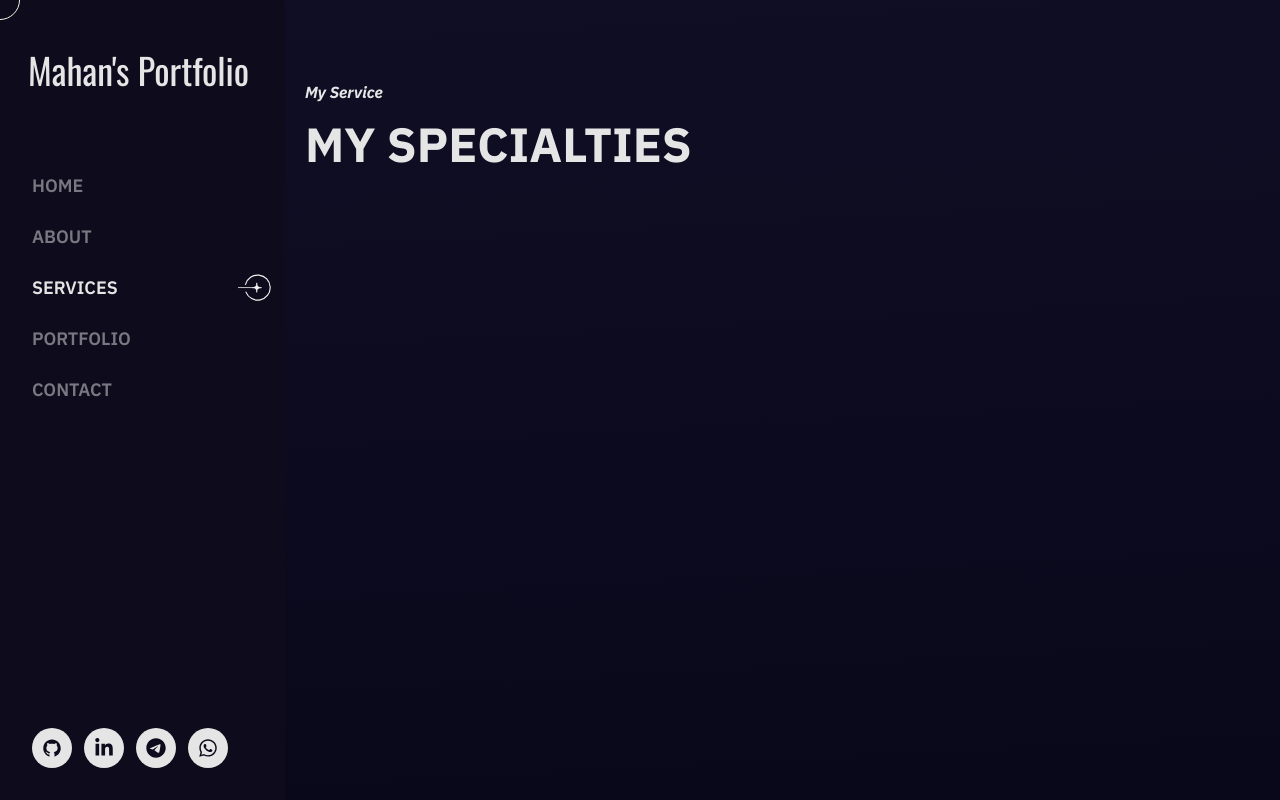
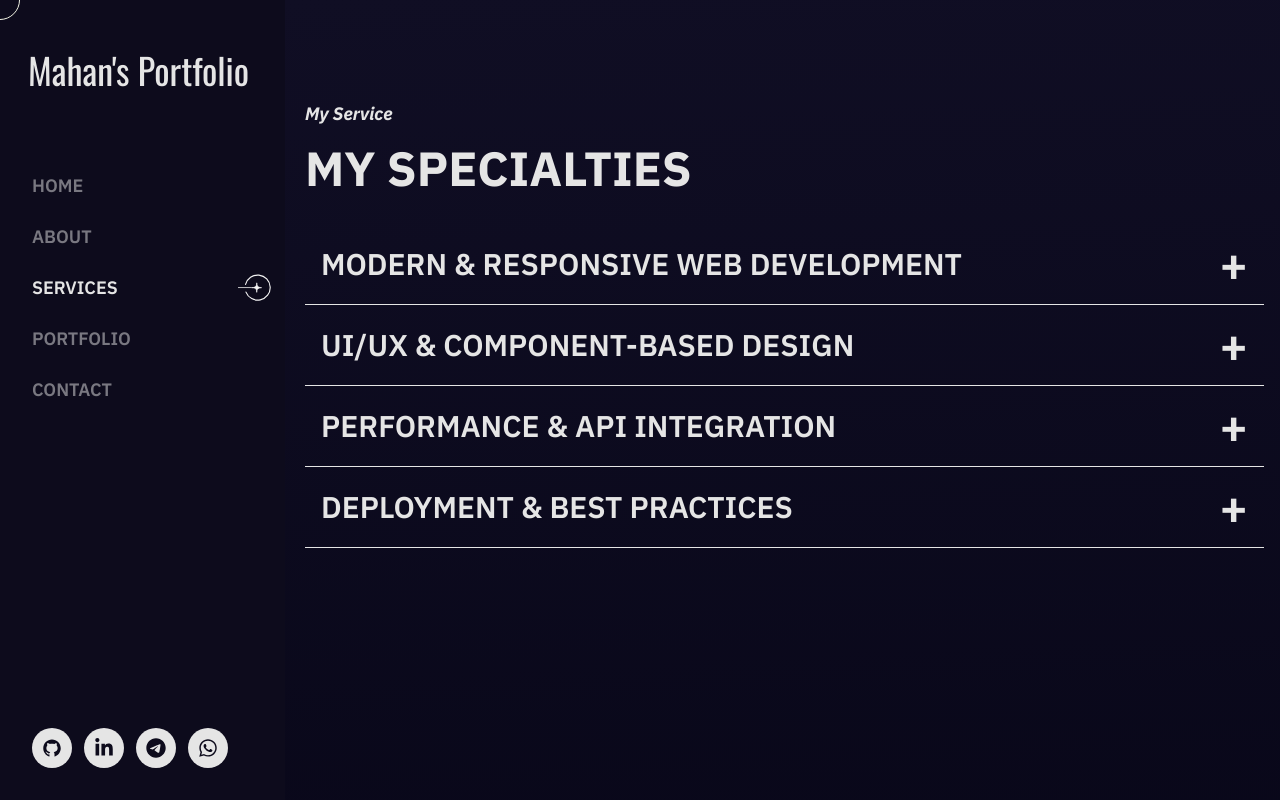
Before and after one commit to Mahaan10/personalPortfolio, a React (Vite) app: page /services in a window 1280 px wide. Built offline with nearby package versions, Linux system fonts and the light colour scheme.

Commit message:
services page beggining...

```diff
--- a/src/components/Services.jsx
+++ b/src/components/Services.jsx
@@ -1,6 +1,6 @@
 import "aos/dist/aos.css";
 import AOS from "aos";
-import { useEffect } from "react";
+import { useEffect, useState } from "react";
 
 function Services() {
   useEffect(() => {
@@ -13,13 +13,79 @@ function Services() {
   }, []);
 
   return (
-    <div className="font-ibm pt-[80px] pl-5" data-aos="fade-down">
+    <div className="font-ibm pt-[100px] pl-5" data-aos="fade-down">
       <div className="flex flex-col gap-y-4 font-bold">
-        <p className="italic">My Service</p>
+        <p className="italic text-lg">My Service</p>
         <p className="uppercase text-5xl">My Specialties</p>
       </div>
+      <Accordion />
     </div>
   );
 }
 
 export default Services;
+
+function Accordion() {
+  const [openIndex, setOpenIndex] = useState(false);
+
+  const toggleAccordion = (index) => {
+    setOpenIndex(openIndex === index ? null : index);
+  };
+
+  const accordionData = [
+    {
+      title: "Modern & Responsive Web Development",
+      content:
+        "I create fast, responsive, and mobile-friendly websites used React that adapt seamlessly to different screen sizes. Whether it’s desktop, tablet, or mobile, I ensure your website looks great everywhere. I focus on clean, modern UI design, accessibility, and performance.",
+      image: "https://weblogic.b-cdn.net/Weblogic_icon_animation_WEBDESIGN.mp4",
+    },
+    {
+      title: "UI/UX & Component-Based Design",
+      content:
+        "Creating visually appealing, intuitive, and reusable UI components to enhance user experience.",
+      image: "/images/ui-design.gif",
+    },
+    {
+      title: "Performance & API Integration",
+      content:
+        "Optimizing websites for speed and efficiency, ensuring smooth API integrations.",
+      image: "/images/performance-optimization.gif",
+    },
+    {
+      title: "Deployment & Best Practices",
+      content:
+        "Using Git, CI/CD, and best practices to deploy and maintain scalable projects.",
+      image: "/images/deployment.gif",
+    },
+  ];
+
+  return (
+    <div className="mt-8">
+      {accordionData.map((item, index) => (
+        <div key={index} className="border-b mr-4">
+          <button
+            className="w-full flex justify-between items-center p-4 text-3xl font-semibold cursor-pointer uppercase"
+            onClick={() => toggleAccordion(index)}
+          >
+            {item.title}
+            <span className="text-5xl">{openIndex === index ? "-" : "+"}</span>
+          </button>
+          {openIndex === index && (
+            <div className="p-4 flex gap-x-20">
+              <video
+                src={item.image}
+                autoPlay="true"
+                loop="true"
+                className="w-36 rounded-lg"
+              ></video>
+              <div className="flex flex-col">
+                <h1 className="font-bold text-lg mb-6">{item.title}</h1>
+                <p>{item.content}</p>
+              </div>
+            </div>
+          )}
+        </div>
+      ))}
+    </div>
+  );
+}
--- a/src/index.css
+++ b/src/index.css
@@ -9,19 +9,18 @@
   --color-black-russian: #0d0b1c;
   --color-chinese-black: #100e24;
   --color-rich-black: #030211;
-  --color-blue-munsell: #0093AF;
+  --color-blue-munsell: #0093af;
 }
 
 @layer components {
   .contact-link {
-    @apply inline-flex items-center justify-center rounded-full transition-all duration-500 ease-in-out border-0
+    @apply inline-flex items-center justify-center rounded-full transition-all duration-500 ease-in-out border-0;
   }
 
   .btn {
-    @apply cursor-pointer py-3.5 px-7 inline-flex items-center justify-center transition-colors ease-in-out duration-500 bg-linear-90 from-0% to-blue-munsell to-100% from-indigo-dye hover:to-indigo-dye
+    @apply cursor-pointer py-3.5 px-7 inline-flex items-center justify-center transition-colors ease-in-out duration-500 bg-linear-90 from-0% to-blue-munsell to-100% from-indigo-dye hover:to-indigo-dye rounded-br-4xl rounded-tl-4xl;
   }
 }
-
 
 .custom-cursor {
   position: fixed;
@@ -37,7 +36,6 @@
   mix-blend-mode: difference;
 }
 
-
 .text-stroke {
   -webkit-text-stroke-width: 2px;
   -webkit-text-stroke-color: var(--color-blue-munsell);
@@ -45,7 +43,11 @@
 }
 
 .number-stroke {
-  background: linear-gradient(270deg, var(--color-indigo-dye) 5%, var(--color-blue-munsell) 90%);
+  background: linear-gradient(
+    270deg,
+    var(--color-indigo-dye) 5%,
+    var(--color-blue-munsell) 90%
+  );
   -webkit-text-fill-color: transparent;
   background-clip: text;
 }
```
